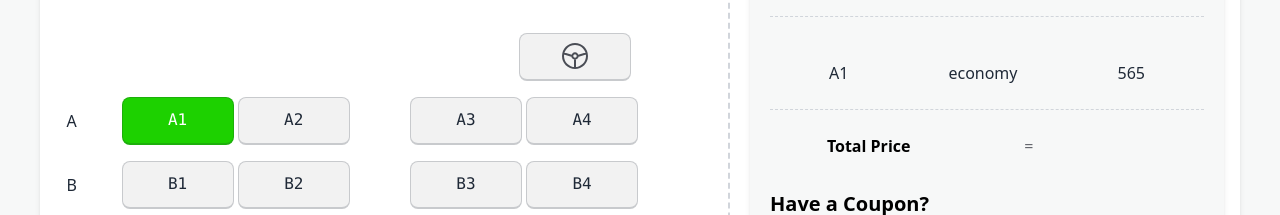
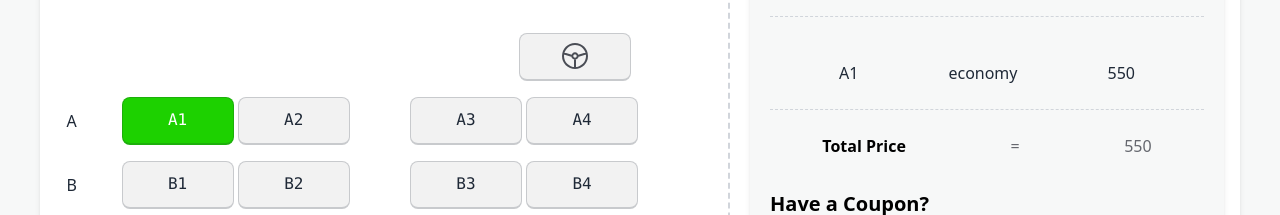
Before and after one commit to Shatak-the-imposter/My-A5, a plain HTML site: page index.html in a window 1280 px wide. Both pictures are taken after a click on the element "A1". Shown: the part 2189-2404 px from the top of the page. Drawn offline with nearby package versions, Linux system fonts and the light colour scheme.

Commit message:
Total price calculatio done

```diff
--- a/index.html
+++ b/index.html
@@ -378,7 +378,7 @@
                     <div class="flex  justify-around">
                         <h2 class="text-black font-semibold">Total Price</h2>
                         <h2 class="text-[#03071299]">=</h2>
-                        <h2 class="text-[#03071299]"></h2>
+                        <h2 class="text-[#03071299]" ><span id="total-price" >0</span></h2>
                     </div>
                     <div class="mb-4 my-8">
                         <label for="cupon-code" class="text-black text-xl font-bold mb-2">Have a Coupon?</label>
--- a/script/function.js
+++ b/script/function.js
@@ -1,6 +1,7 @@
 const allSeat = document.getElementsByClassName("seat")
 let availabaleSeat = 40;
 let selectedSeat = 0;
+let totalPrice = 0;
 for (const seat of allSeat) {
     seat.addEventListener('click', function (event) {
         seat.classList.add('bg-[#1DD100]');
@@ -9,8 +10,6 @@ for (const seat of allSeat) {
         setInnerText('availabale-seat', availabaleSeat);
         selectedSeat = selectedSeat + 1;
         setInnerText('selected-seat-count', selectedSeat);
-        // seatNumber = event.target.innerText
-        // console.log(seatNumber);
 
         const selectedContainer = document.getElementById('selected-booked-seat')
         const li = document.createElement('li');
@@ -19,18 +18,26 @@ for (const seat of allSeat) {
         const seatClass = document.createElement('p');
         seatClass.innerText = 'economy'
         const seatFair = document.createElement('p');
-        seatFair.innerText = 565;
+        seatFair.innerText = 550;
 
 
         li.appendChild(seatName);
         li.appendChild(seatClass);
         li.appendChild(seatFair);
+        selectedContainer.appendChild(li);
 
-        selectedContainer.appendChild(li);
+        totalPrice = parseInt(totalPrice) +parseInt(seatFair.innerText);
+        setInnerText('total-price' , totalPrice)
+        return totalPrice;
 
     })
 }
 
+function applyCupon(){
+
+}
+
+
 function setInnerText(id, value) {
     document.getElementById(id).innerText = value;
 }
--- a/style.css
+++ b/style.css
@@ -1,5 +1,5 @@
 li{
     display: flex;
-    gap: 100px;
+    gap: 90px;
     margin-top: 20px;
 }
```
